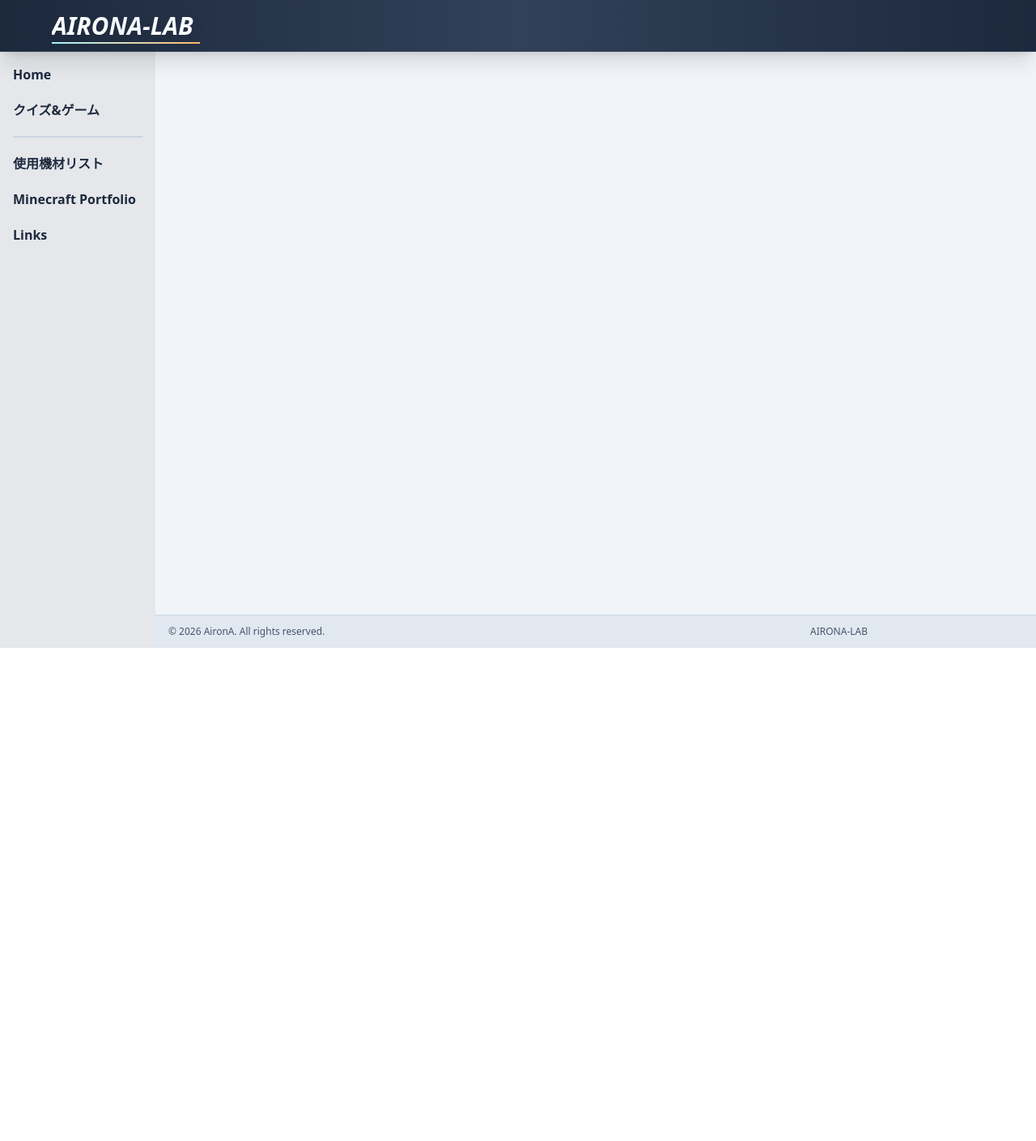
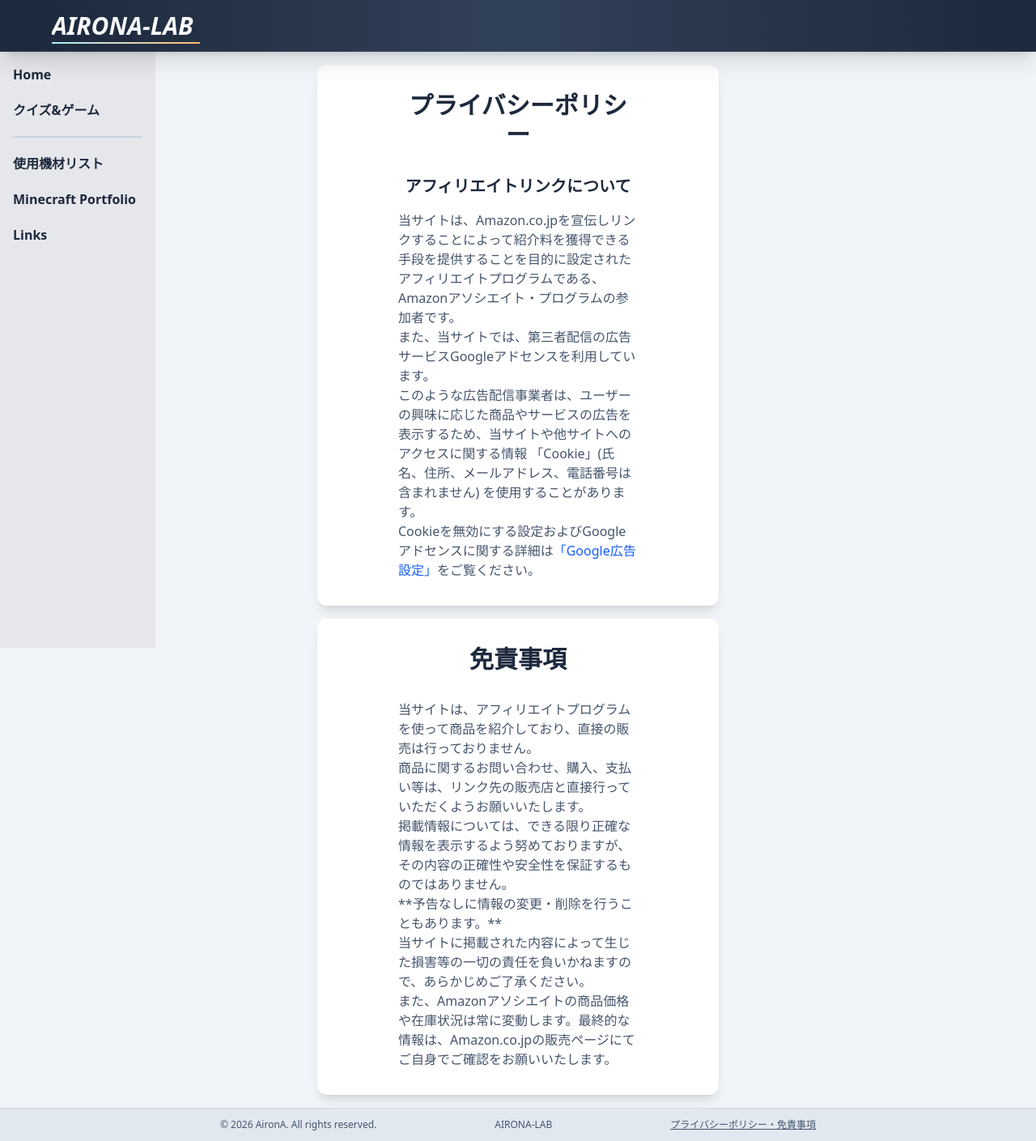
Before and after one commit to yasaka1006/AIRONA-LAB, a React (Vite) app: page /privacy-policy in a window 1280 px wide. Shown: the whole page at 81% size. Before the commit the page ends 800 px from the top, so only its background shows below. Built offline with nearby package versions, Linux system fonts and the light colour scheme.

Commit message:
プライバシーポリシー追加 細かい修正

```diff
--- a/src/App.jsx
+++ b/src/App.jsx
@@ -19,6 +19,7 @@ import Tokyo from './components/minigames/Tokyo';
 import Equipments from './components/Equipments';
 import Links2 from './components/Links';
 import ViewTop from './components/assets/ViewTop';
+import PrivacyPolicy from './components/minigames/PrivacyPolicy';
 
 function App() {
   const [isSidebarOpen, setIsSidebarOpen] = useState(false);
@@ -55,6 +56,7 @@ function App() {
                 <Route path="/shizuoka" element={<Shizuoka />} />
                 <Route path="/ibaraki" element={<Ibaraki />} />
                 <Route path="/tokyo" element={<Tokyo />} />
+                <Route path="/privacy-policy" element={<PrivacyPolicy />} />
               </Routes>
             </div>
           </div>
--- a/src/components/Equipments.jsx
+++ b/src/components/Equipments.jsx
@@ -343,7 +343,7 @@ const Equipments = () => {
           使用機材リスト
         </h1>
 
-        <div className="text-xl bg-slate-100 rounded-lg p-6 px-15 w-fit mx-auto text-slate-600 font-mono lg:font-bold space-y-4 flex flex-col">
+        <div className="text-xl bg-slate-100 rounded-lg p-6 px-10 md:px-15 w-fit mx-auto text-slate-600 font-mono lg:font-bold space-y-4 flex flex-col">
           <h2 className="text-xl md:text-2xl font-bold text-center text-slate-800 mb-5">
             目次
           </h2>
@@ -369,6 +369,9 @@ const Equipments = () => {
             <h3><span className="underline">カメラ周辺機器</span></h3>
           </a>
         </div>
+
+        <p className="text-center text-slate-500 text-xs md:text-sm mt-8 text-right">※本ページはAmazonアソシエイトを含む広告が含まれます</p>
+
 
       </section>
 
--- a/src/components/Links.jsx
+++ b/src/components/Links.jsx
@@ -104,8 +104,8 @@ const Links = () => {
 
           {/* 動画セクション */}
           {videoData.map(video => (
-            <div className="w-full max-w-3xl mx-auto my-10 px-2">
-              <h2 className="text-md font-bold mb-2 text-slate-700">
+            <div className="w-full max-w-3xl mx-auto my-12 px-2 md:px-10">
+              <h2 className="text-md font-bold mb-3 text-slate-700">
                 {video.title}
               </h2>
               <div className="relative w-full aspect-video">
@@ -122,6 +122,7 @@ const Links = () => {
             </div>
           ))}
 
+
         </section>
       </main>
     </>
--- a/src/components/Minigames.jsx
+++ b/src/components/Minigames.jsx
@@ -70,7 +70,7 @@ const Minigames = () => {
               <div className="bg-slate-100 rounded-full overflow-hidden">
                 <img src="/thumbnail/nihonchizu.png" alt={game.title} className="w-full h-full object-cover" />
               </div>
-              <h3 className="text-lg font-bold text-slate-800 text-center group-hover:text-blue-600 transition-all duration-100">{game.title}</h3>
+              <h3 className="text-md font-bold text-slate-800 text-center group-hover:text-blue-600 transition-all duration-100">{game.title}</h3>
               <p className="text-sm text-slate-600 text-center">{game.description}</p>
             </Link>
           ))}
@@ -84,7 +84,7 @@ const Minigames = () => {
               <div className="bg-slate-100 rounded-full overflow-hidden">
                 <img src="/thumbnail/nihonchizu.png" alt={game.title} className="w-full h-full object-cover" />
               </div>
-              <h3 className="text-lg font-bold text-slate-800 text-center group-hover:text-blue-600 transition-all duration-100">{game.title}</h3>
+              <h3 className="text-md font-bold text-slate-800 text-center group-hover:text-blue-600 transition-all duration-100">{game.title}</h3>
               <p className="text-sm text-slate-600 text-center">{game.description}</p>
             </Link>
           ))}
--- a/src/components/assets/Footer.jsx
+++ b/src/components/assets/Footer.jsx
@@ -1,7 +1,9 @@
+import { Link } from 'react-router-dom';
+
 const Footer = () => {
   return (
     <footer className="bg-slate-200 border-t border-slate-300 mt-auto">
-      <div className="max-w-4xl mx-auto px-4 py-3">
+      <div className="max-w-[60%] mx-auto px-4 py-3">
         <div className="flex flex-col sm:flex-row items-center justify-between gap-2 text-xs text-slate-600">
           <p className="text-center sm:text-left">
             © 2026 AironA. All rights reserved.
@@ -9,6 +11,11 @@ const Footer = () => {
           <p className="text-center sm:text-right">
             AIRONA-LAB
           </p>
+          <Link to="/privacy-policy">
+            <p className="text-center sm:text-right underline">
+              プライバシーポリシー・免責事項
+            </p>
+          </Link>
         </div>
       </div>
     </footer>
--- /dev/null
+++ b/src/components/minigames/PrivacyPolicy.jsx
@@ -0,0 +1,47 @@
+import React from 'react'
+
+const PrivacyPolicy = () => {
+  return (
+    <main className="my-4 space-y-4 md:mx-30 lg:mx-48">
+
+      <div className="bg-white py-8 px-4 md:px-25 rounded-xl shadow-lg">
+        <h2 className="text-2xl md:text-3xl font-bold text-center text-slate-800 mb-8">
+          プライバシーポリシー
+        </h2>
+        <h3 className="text-xl font-bold text-slate-800 mb-4 text-center">
+          アフィリエイトリンクについて
+        </h3>
+        <p className="text-slate-600 text-sm md:text-base">
+          当サイトは、Amazon.co.jpを宣伝しリンクすることによって紹介料を獲得できる手段を提供することを目的に設定されたアフィリエイトプログラムである、 Amazonアソシエイト・プログラムの参加者です。
+          <br />
+          また、当サイトでは、第三者配信の広告サービスGoogleアドセンスを利用しています。
+          <br />
+          このような広告配信事業者は、ユーザーの興味に応じた商品やサービスの広告を表示するため、当サイトや他サイトへのアクセスに関する情報 「Cookie」(氏名、住所、メールアドレス、電話番号は含まれません) を使用することがあります。
+          <br />
+          Cookieを無効にする設定およびGoogleアドセンスに関する詳細は<a href="https://myadcenter.google.com/home?sasb=true&ref=ad-settings" target="_blank" rel="noopener noreferrer" className="text-blue-600 hover:text-blue-800">「Google広告設定」</a>をご覧ください。
+        </p>
+      </div>
+
+      <div className="bg-white py-8 px-4 md:px-25 rounded-xl shadow-lg">
+        <h2 className="text-2xl md:text-3xl font-bold text-center text-slate-800 mb-8">
+          免責事項
+        </h2>
+        <p className="text-slate-600 text-sm md:text-base">
+          当サイトは、アフィリエイトプログラムを使って商品を紹介しており、直接の販売は行っておりません。
+          <br />
+          商品に関するお問い合わせ、購入、支払い等は、リンク先の販売店と直接行っていただくようお願いいたします。
+          <br />
+          掲載情報については、できる限り正確な情報を表示するよう努めておりますが、その内容の正確性や安全性を保証するものではありません。
+          <br />
+          **予告なしに情報の変更・削除を行うこともあります。**
+          <br />
+          当サイトに掲載された内容によって生じた損害等の一切の責任を負いかねますので、あらかじめご了承ください。
+          <br />
+          また、Amazonアソシエイトの商品価格や在庫状況は常に変動します。最終的な情報は、Amazon.co.jpの販売ページにてご自身でご確認をお願いいたします。
+        </p>
+      </div>
+    </main>
+  )
+}
+
+export default PrivacyPolicy
```
